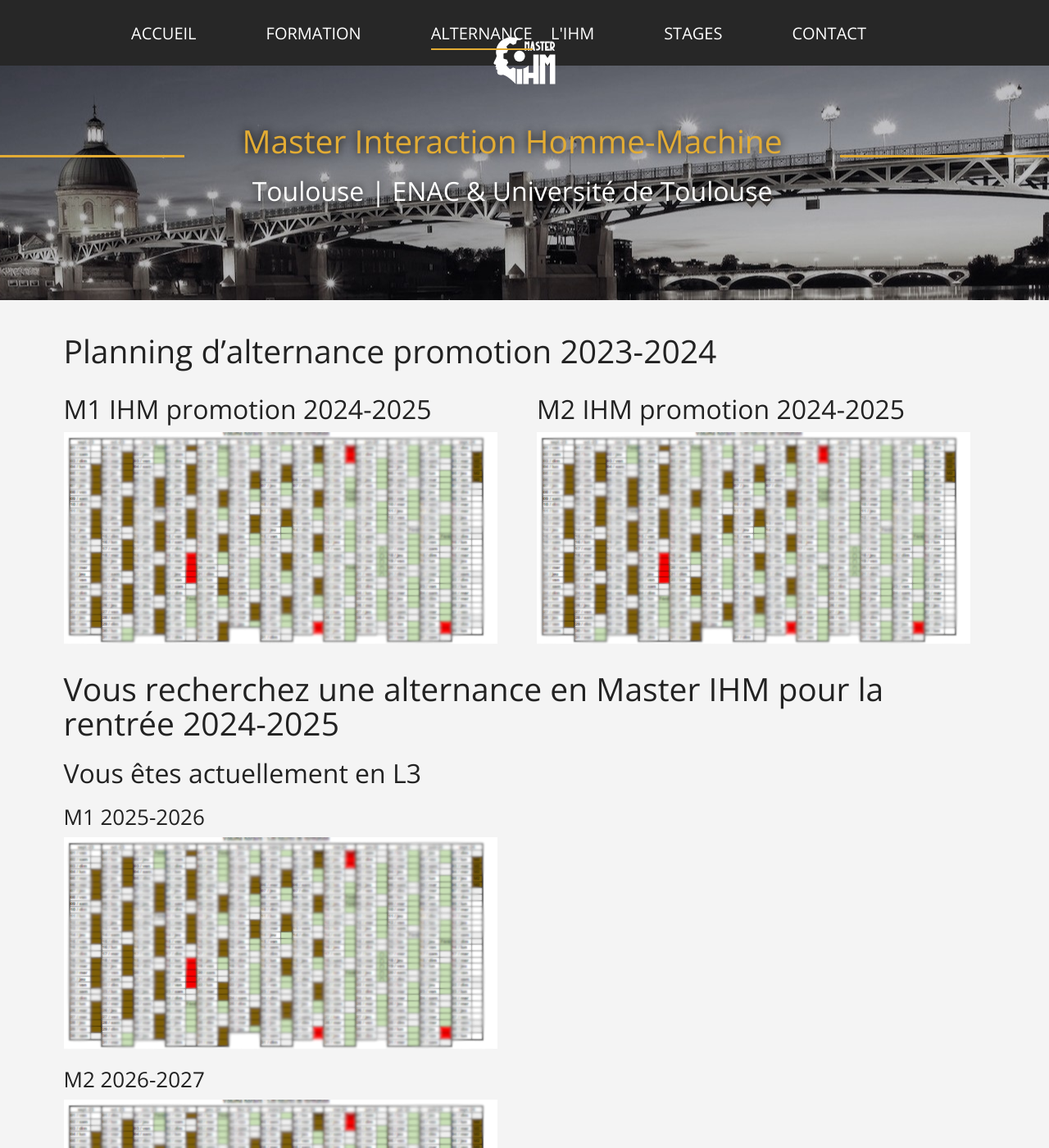
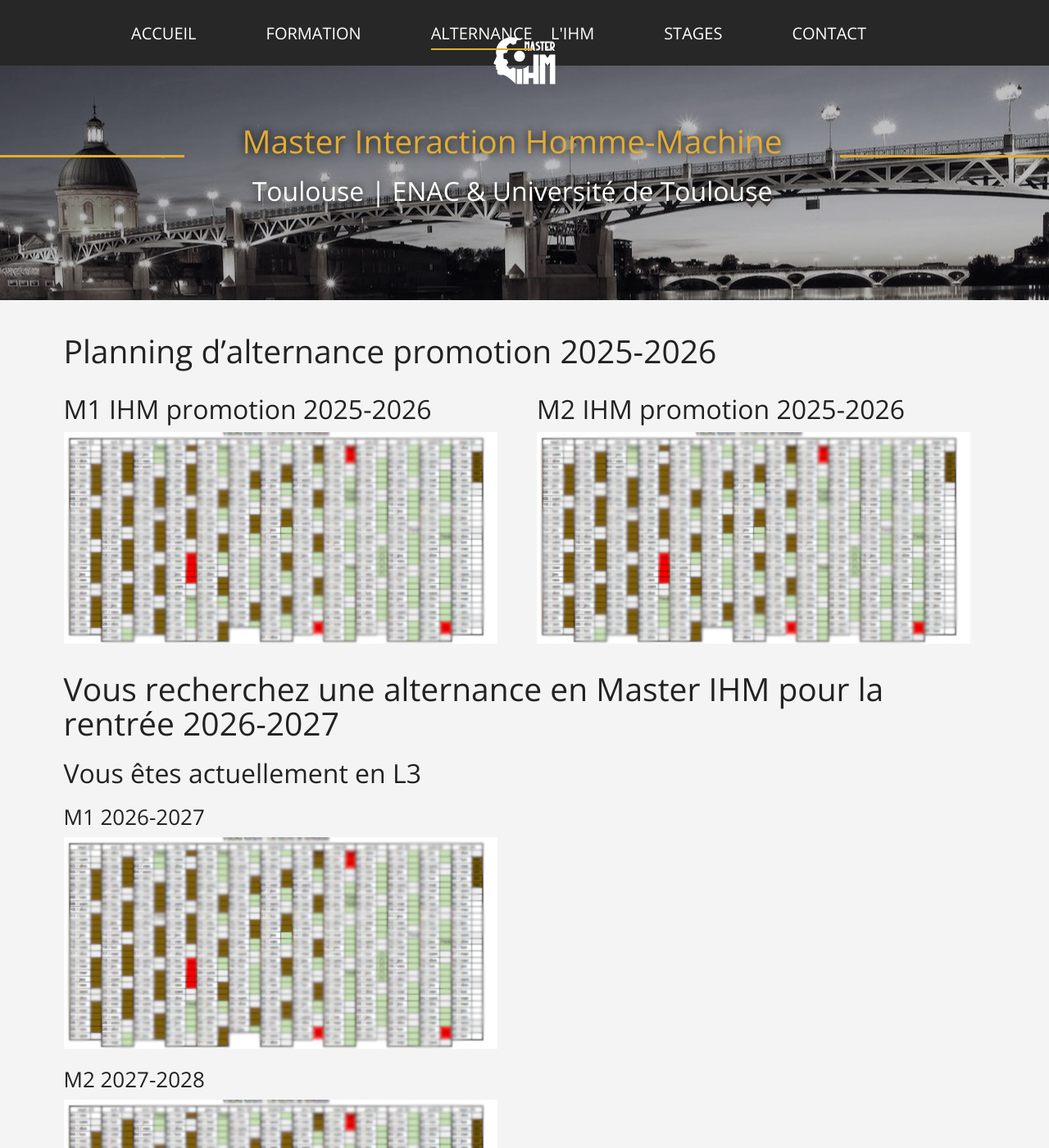
Before and after one commit to Master-IHM/master-ihm.github.io, a Jekyll site: the page built from _pages/alternance-etudiant.md, in a window 1280 px wide and 1400 px high. Shown: the whole window at 82% size. Built offline with Jekyll 4.4.1, drawn with Linux system fonts in a browser that asks for light colours; some of the changed text lies outside the part shown.

Commit message:
alternance planning

```diff
--- a/_pages/alternance-etudiant.md
+++ b/_pages/alternance-etudiant.md
@@ -6,39 +6,39 @@
   - /page/alternance-etudiant
 ---
 
-# Planning d'alternance promotion 2023-2024
+# Planning d'alternance promotion 2025-2026
 
 <div class="row">
 <div class="col-sm-6">
 
 
-## M1 IHM promotion 2024-2025
+## M1 IHM promotion 2025-2026
 
-[![M1]({{ "/assets/img/planning.png" | absolute_url }})]({{ "/files/alternances/Planning_Alternance_M1_IHM_2024_2025.pdf#toolbar=0&amp;view=Fit" | absolute_url }})
+[![M1]({{ "/assets/img/planning.png" | absolute_url }})]({{ "/files/alternances/Planning_Alternance_M1_IHM_2025_2026.pdf#toolbar=0&amp;view=Fit" | absolute_url }})
 
 </div>
 <div class="col-sm-6">
-## M2 IHM promotion 2024-2025
+## M2 IHM promotion 2025-2026
 
-[![M2]({{ "/assets/img/planning.png" | absolute_url }})]({{ "/files/alternances/Planning_Alternance_M2_IHM_2024_2025.pdf#toolbar=0&amp;view=Fit" | absolute_url }})
+[![M2]({{ "/assets/img/planning.png" | absolute_url }})]({{ "/files/alternances/Planning_Alternance_M2_IHM_2025_2026.pdf#toolbar=0&amp;view=Fit" | absolute_url }})
 
 </div>
 </div>
 
-# Vous recherchez une alternance en Master IHM pour la rentrée 2024-2025
+# Vous recherchez une alternance en Master IHM pour la rentrée 2026-2027
 
 ## Vous êtes actuellement en L3
 
-### M1 2025-2026
+### M1 2026-2027
 
-[![L3M1]({{ "/assets/img/planning.png" | absolute_url }})]({{ "/files/alternances/Planning_Alternance_M1_IHM_2025_2026.pdf#toolbar=0&amp;view=Fit" | absolute_url }})
+[![L3M1]({{ "/assets/img/planning.png" | absolute_url }})]({{ "/files/alternances/Planning_Alternance_M1_IHM_2026_2027.pdf#toolbar=0&amp;view=Fit" | absolute_url }})
+
+### M2 2027-2028
+
+[![L3M2]({{ "/assets/img/planning.png" | absolute_url }})]({{ "/files/alternances/Planning_Alternance_M2_IHM_2027_2028.pdf#toolbar=0&amp;view=Fit" | absolute_url }})
+
+## Vous êtes actuellement en M1
 
 ### M2 2026-2027
 
-[![L3M2]({{ "/assets/img/planning.png" | absolute_url }})]({{ "/files/alternances/Planning_Alternance_M2_IHM_2026_2027.pdf#toolbar=0&amp;view=Fit" | absolute_url }})
-
-## Vous êtes actuellement en M1
-
-### M2 2025-2026
-
-[![M2M2]({{ "/assets/img/planning.png" | absolute_url }})]({{ "/files/alternances/Planning_Alternance_M2_IHM_2025_2026.pdf#toolbar=0&amp;view=Fit" | absolute_url }})
+[![M2M2]({{ "/assets/img/planning.png" | absolute_url }})]({{ "/files/alternances/Planning_Alternance_M2_IHM_2026_2027.pdf#toolbar=0&amp;view=Fit" | absolute_url }})
```
Also changed, not shown: _pages/alternance-entreprise.md (+13 -2 lines), 2 other files.
